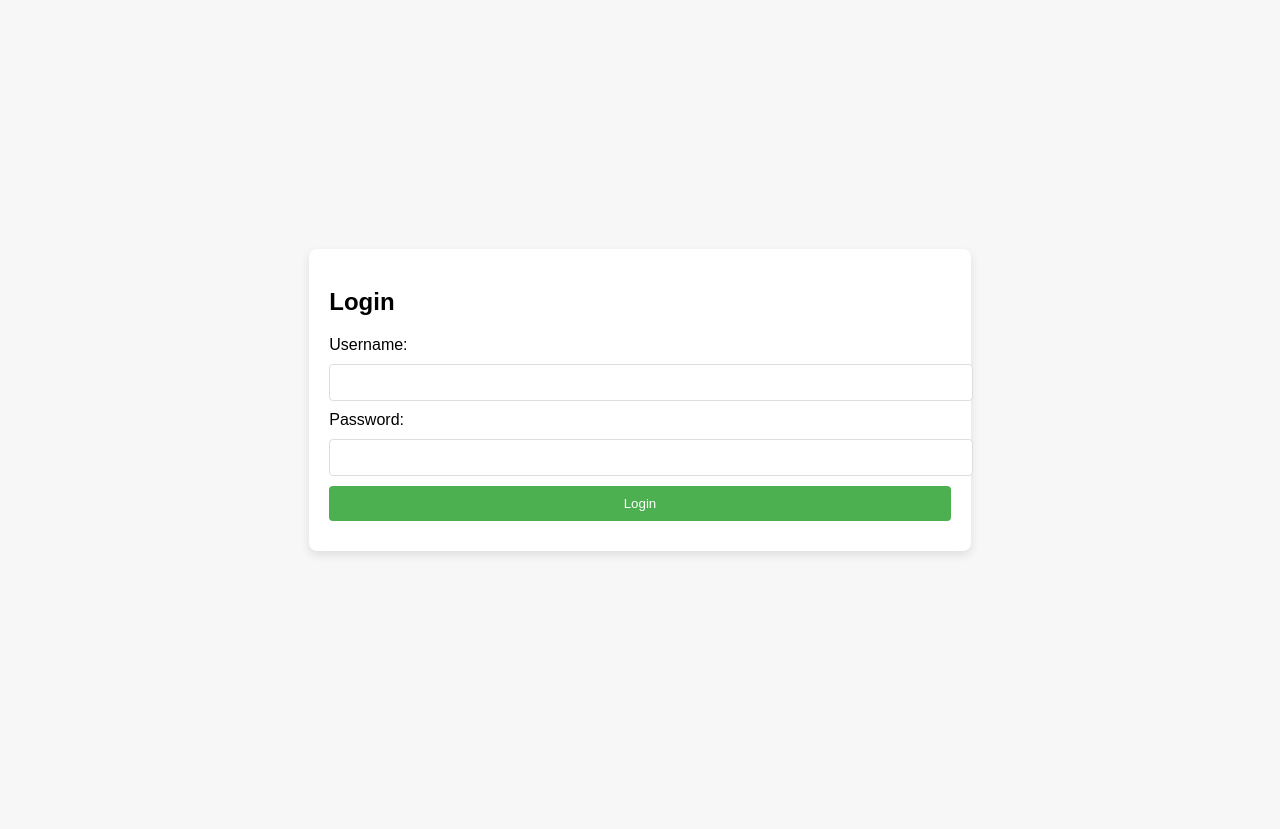
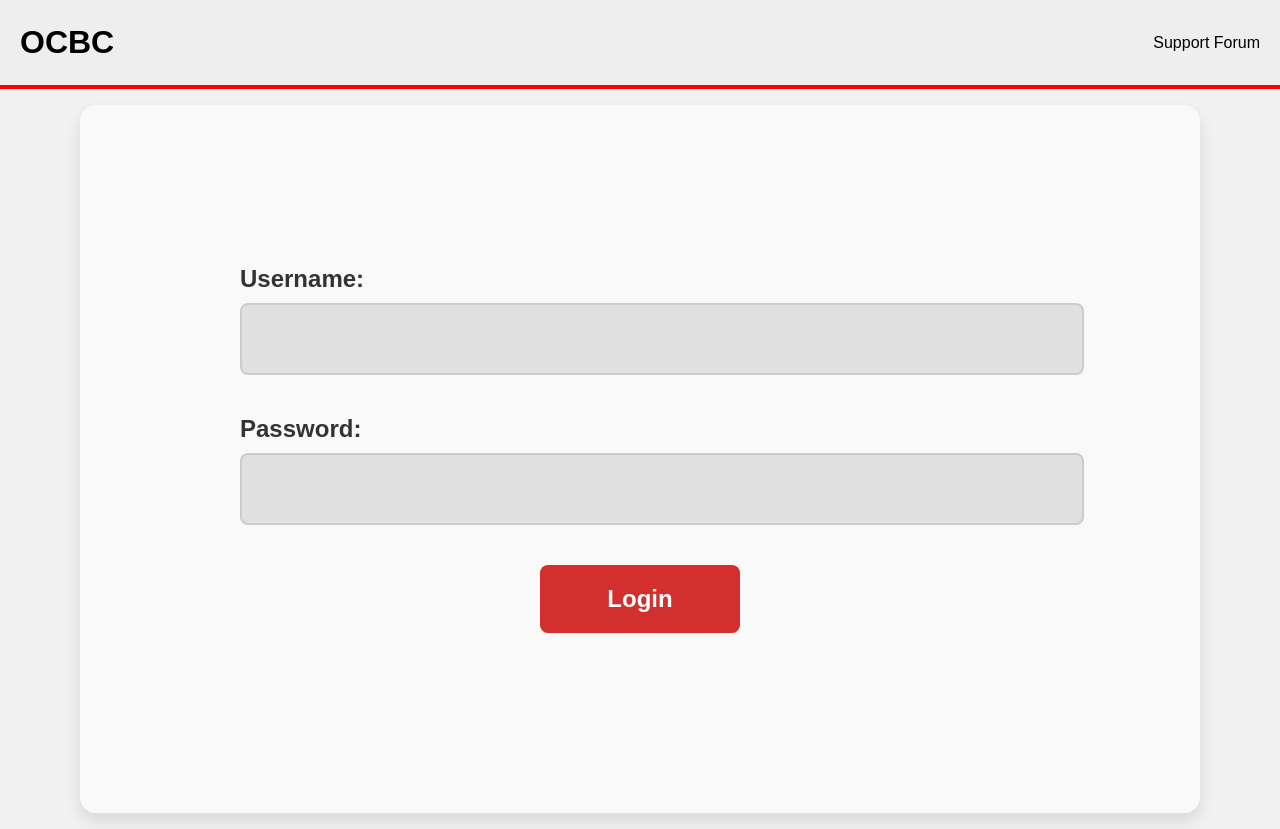
Before and after one commit to Zong-Zehao/ZSBC, a website: page public/index.html in a window 1280 px wide. Before the commit the page ends 800 px from the top, so only its background shows below. Drawn offline with Linux system fonts and the light colour scheme.

Commit message:
front end for login page

```diff
--- a/public/index.html
+++ b/public/index.html
@@ -8,61 +8,98 @@
     <style>
         body {
     font-family: Arial, sans-serif;
-            background-color: #f7f7f7;
+    margin: 0;
+    padding: 0;
+    box-sizing: border-box;
+}
+
+.header {
     display: flex;
+    align-items: center;
+    justify-content: space-between;
+    padding: 20px;
+    background-color: #EEEEEE;
+    border-bottom: 4px solid red;
+    height: 45px;
+}
+
+        .center-wrapper {
+            display: flex;
+            align-items: center;
             justify-content: center;
-            align-items: center;
-            height: 100vh;
-            margin: 0;
+            height: calc(100vh - 60px);
+            background-color: #f1f1f1;
         }
 
         .login-container {
-            background-color: #fff;
-            padding: 20px;
-            border-radius: 8px;
-            box-shadow: 0px 4px 10px rgba(0, 0, 0, 0.1);
+            background-color: #f9f9f9;
+            padding: 160px;
+            border-radius: 16px;
+            box-shadow: 0 8px 16px rgba(0, 0, 0, 0.1);
+            width: 800px;
+            text-align: center;
         }
 
-        h2 {
-            margin-bottom: 20px;
+        .login-container h2 {
+            margin-bottom: 40px;
+            font-size: 48px;
+            color: #333;
+        }
+
+        .login-container label {
+            display: block;
+            text-align: left;
+            margin-bottom: 10px;
+            color: #333;
+            font-weight: bold;
             font-size: 24px;
         }
 
-        input[type="text"],
-        input[type="password"] {
+        .login-container input[type="text"],
+        .login-container input[type="password"] {
             width: 100%;
-            padding: 10px;
-            margin: 10px 0;
-            border: 1px solid #ddd;
-            border-radius: 4px;
+            padding: 20px;
+            margin-bottom: 40px;
+            border: 2px solid #ccc;
+            border-radius: 8px;
+            font-size: 24px;
+            background-color: #e0e0e0;
         }
 
-        input[type="submit"] {
-            width: 100%;
-            padding: 10px;
-            background-color: #4CAF50;
+        .login-container input[type="submit"] {
+            width: 25%;
+            padding: 20px;
+            background-color: #d32f2f;
             color: white;
             border: none;
-            border-radius: 4px;
+            border-radius: 8px;
+            font-weight: bold;
+            font-size: 24px;
             cursor: pointer;
+            margin: 0 auto;
+            display: block;
         }
 
-        input[type="submit"]:hover {
-            background-color: #45a049;
+        .login-container input[type="submit"]:hover {
+            background-color: #c62828;
         }
 
         .error-message {
-            color: red;
-            font-size: 14px;
-            margin-top: 10px;
+            color: #d32f2f;
+            font-size: 18px;
+            margin-top: 20px;
         }
     </style>
 </head>
 
 <body>
+    <header class="header">
+        <h1>OCBC</h1>
+        <p>Support Forum</p>
+    </header>
 
+    <div class="center-wrapper">
         <div class="login-container">
-        <h2>Login</h2>
             <form id="loginForm">
                 <label for="username">Username:</label>
                 <input type="text" id="username" name="username" required>
@@ -73,6 +110,7 @@
                 <input type="submit" value="Login">
                 <div id="error" class="error-message"></div>
             </form>
+        </div>
     </div>
 
     <script>
```
Also changed, not shown: public/createthread.html (+9 -7 lines). Lines whose indentation alone changed are shown as unchanged.
